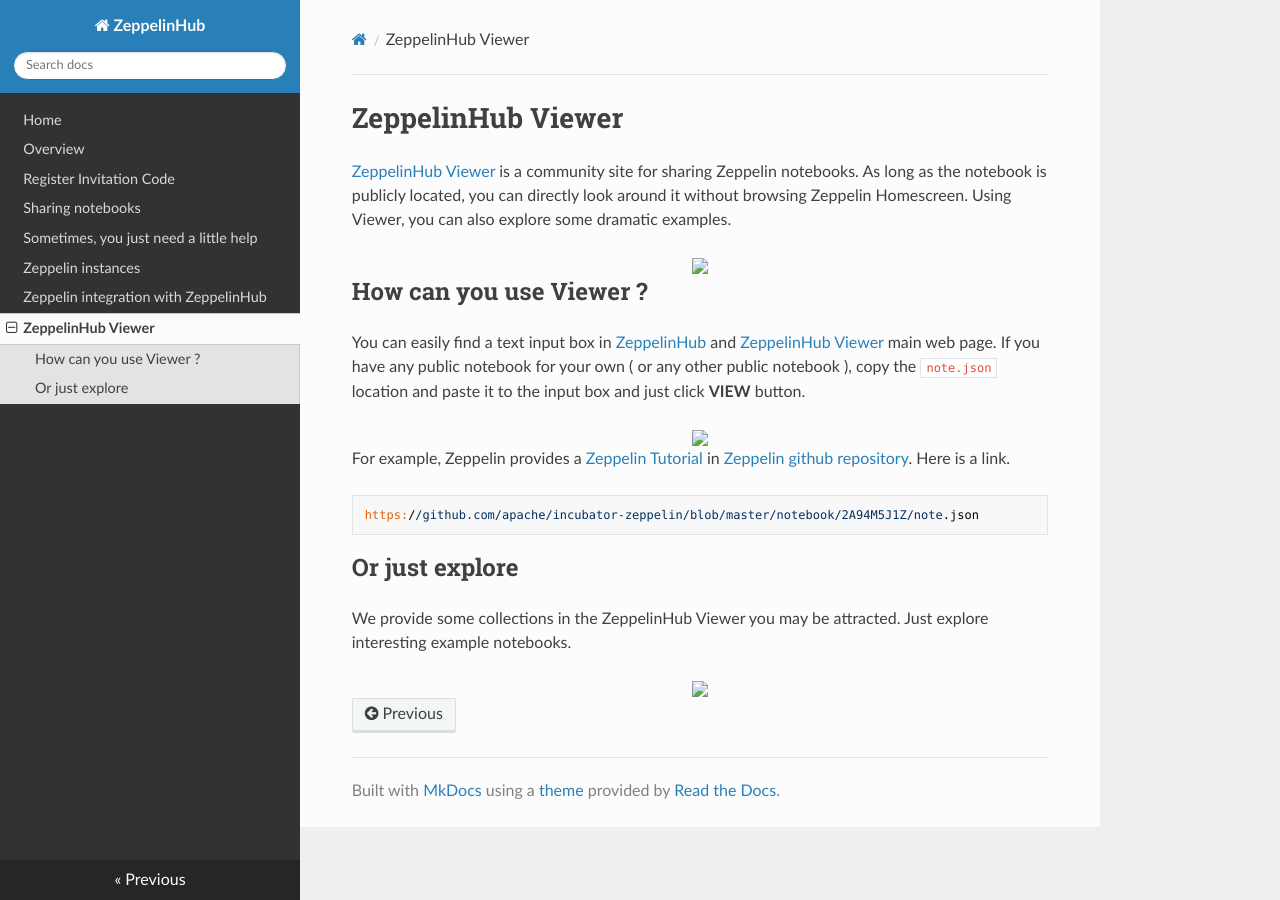
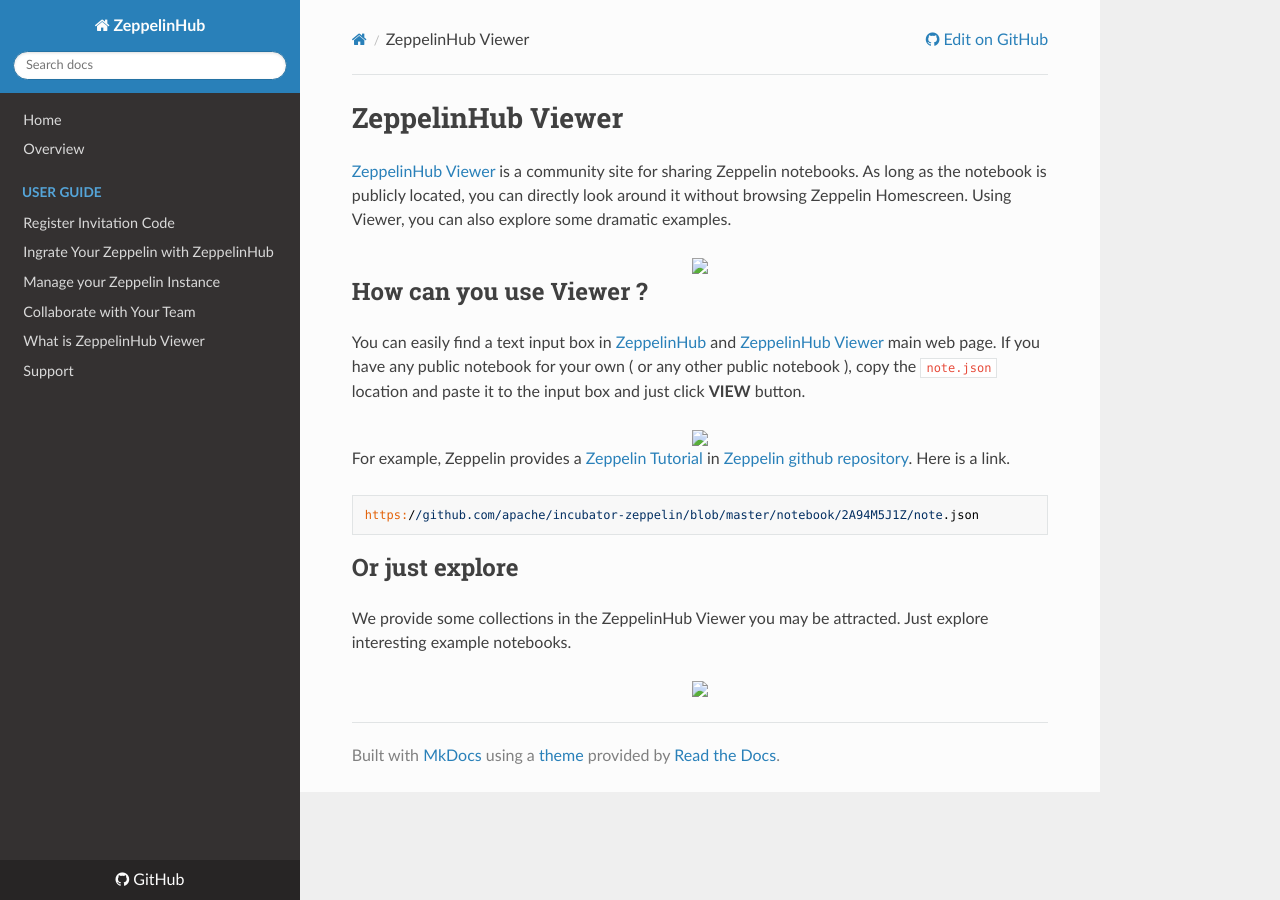
Before and after one commit to jacksu/zeppelinhub-documentation, an MkDocs documentation site: the page built from docs/zeppelinbub_viewer.md, in a window 1280 px wide. Built offline with MkDocs 1.6.1, drawn with Linux system fonts in a browser that asks for light colours; nearby versions of some CDN libraries; old or Windows-style settings are respelled for this version of MkDocs.

Commit message:
Add page directory structure information to mkdocs.yml

```diff
--- a/mkdocs.yml
+++ b/mkdocs.yml
@@ -1,4 +1,21 @@
 site_name: ZeppelinHub
+site_url: http://zeppelinhub-docs.readthedocs.org/en/latest/
+site_description: ZeppelinHub Documentation with Mkdocs + Readthedocs
+site_author: Ahyoung Ryu from NFLabs
+
+repo_url: https://github.com/AhyoungRyu/hub-documentation
+
+pages:
+- Home: index.md
+- Overview: overview.md
+- User Guide:
+    - Register Invitation Code: register_invitation_code.md
+    - Ingrate Your Zeppelin with ZeppelinHub: zeppelin_integration.md
+    - Manage your Zeppelin Instance: zeppelin_instances.md
+    - Collaborate with Your Team: sharing_notebooks.md
+- What is ZeppelinHub Viewer: zeppelinhub_viewer.md
+- Support: support.md
+
 theme: readthedocs
 
 #extra_css: css/extra.css
```
